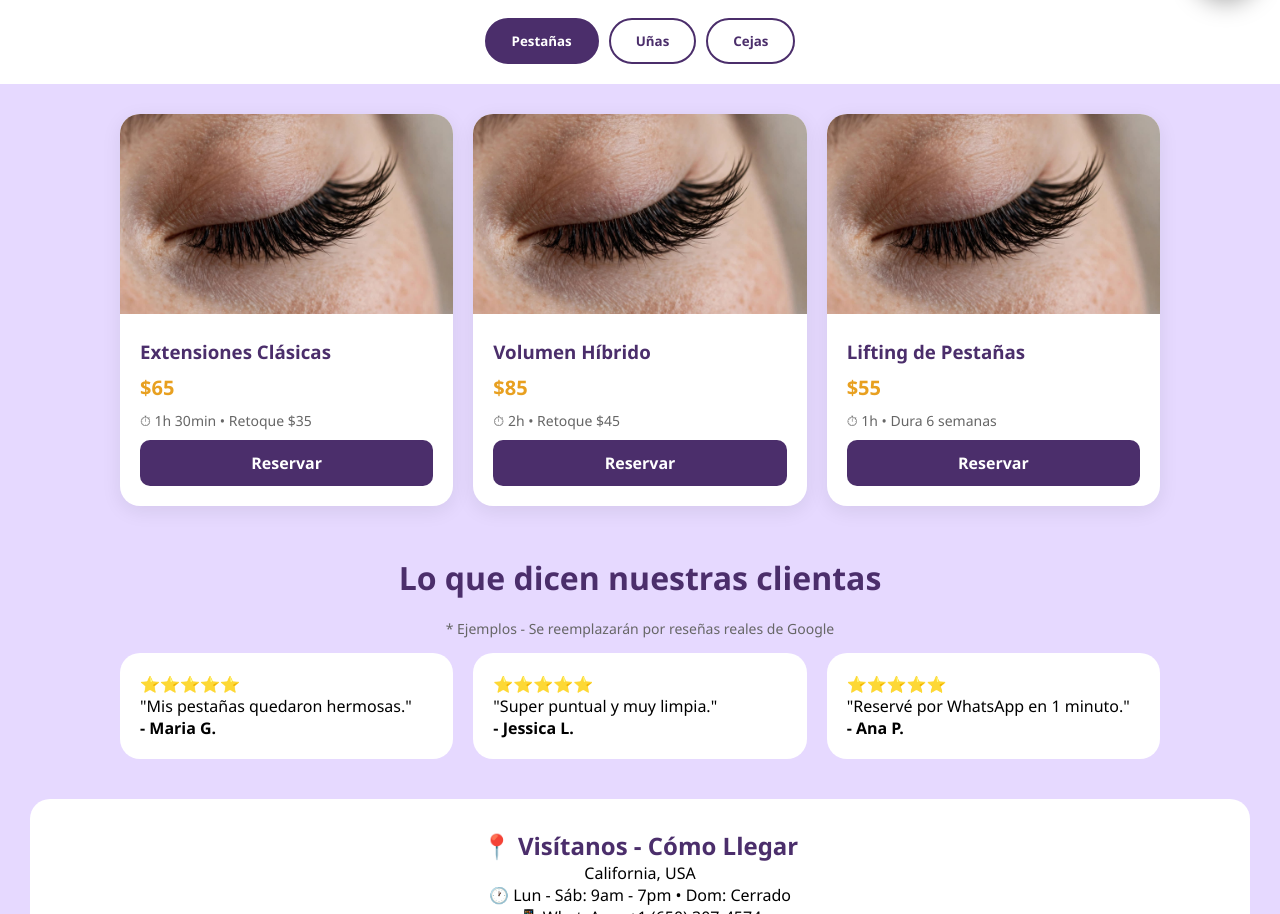
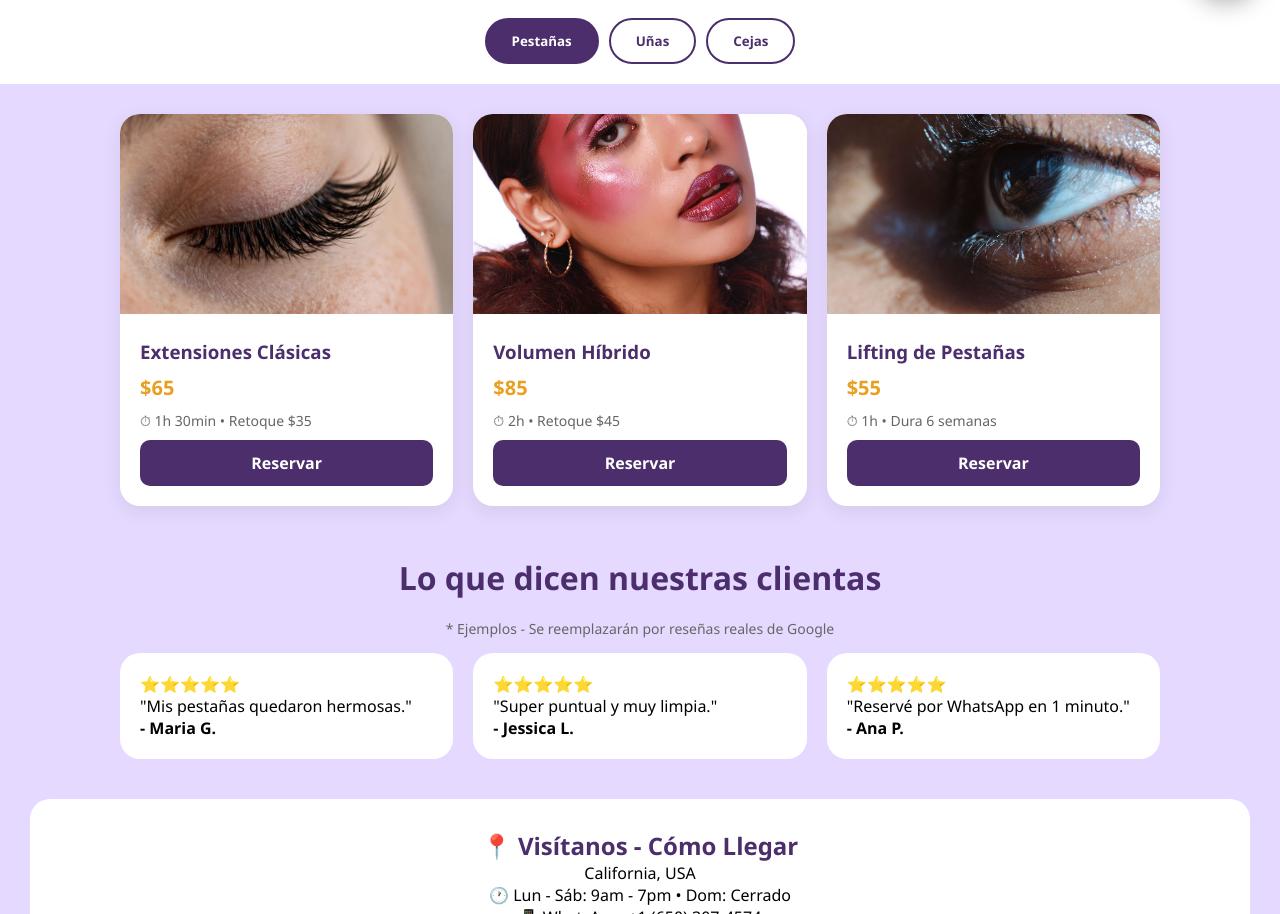
Before and after one commit to publipack43-arch/beauty-bar-usa, a plain HTML site: page index.html in a window 1280 px wide. Shown: the part 788-1702 px from the top of the page. Drawn offline with Linux system fonts and the light colour scheme.

Commit message:
Use distinct photos for eyelash service cards

```diff
--- a/index.html
+++ b/index.html
@@ -55,7 +55,7 @@ body{background:#E6D9FF}
 <div class="hero"><div class="hero-text"><h1 data-i18n-html="hero.title">Tu Mirada<br><i>En Otro</i> Nivel</h1><p data-i18n="hero.sub">Pestañas, cejas y uñas perfectas. Reserva por WhatsApp en 30 segundos.</p><a class="btn" href="https://wa.me/16503074574?text=Hola%20Beauty%20Bar%20USA%20quiero%20reservar" data-wa="wa.hero" data-i18n="hero.btn">Reservar por WhatsApp</a></div><div class="hero-img"><img src="pestanas.jpg"><div class="badge" data-i18n="hero.badge">⭐ 4.9 - +500 clientas felices</div></div></div>
 <div id="servicios" class="tabs"><button class="tab active" onclick="show('pestanas',this)" data-i18n="tab.lashes">Pestañas</button><button class="tab" onclick="show('unas',this)" data-i18n="tab.nails">Uñas</button><button class="tab" onclick="show('cejas',this)" data-i18n="tab.brows">Cejas</button></div>
 <div id="precios">
-<div class="grid" id="pestanas"><div class="card"><img src="pestanas.jpg"><div class="card-body"><h3 data-i18n="svc.classic">Extensiones Clásicas</h3><div class="price">$65</div><div class="small" data-i18n="svc.classic.small">⏱ 1h 30min • Retoque $35</div><a href="https://wa.me/16503074574?text=Quiero%20Extensiones%20Clásicas" data-wa="wa.classic" data-i18n="card.btn">Reservar</a></div></div><div class="card"><img src="pestanas.jpg"><div class="card-body"><h3 data-i18n="svc.hybrid">Volumen Híbrido</h3><div class="price">$85</div><div class="small" data-i18n="svc.hybrid.small">⏱ 2h • Retoque $45</div><a href="https://wa.me/16503074574?text=Quiero%20Volumen%20Híbrido" data-wa="wa.hybrid" data-i18n="card.btn">Reservar</a></div></div><div class="card"><img src="pestanas.jpg"><div class="card-body"><h3 data-i18n="svc.lift">Lifting de Pestañas</h3><div class="price">$55</div><div class="small" data-i18n="svc.lift.small">⏱ 1h • Dura 6 semanas</div><a href="https://wa.me/16503074574?text=Quiero%20Lifting" data-wa="wa.lift" data-i18n="card.btn">Reservar</a></div></div></div>
+<div class="grid" id="pestanas"><div class="card"><img src="pestanas.jpg"><div class="card-body"><h3 data-i18n="svc.classic">Extensiones Clásicas</h3><div class="price">$65</div><div class="small" data-i18n="svc.classic.small">⏱ 1h 30min • Retoque $35</div><a href="https://wa.me/16503074574?text=Quiero%20Extensiones%20Clásicas" data-wa="wa.classic" data-i18n="card.btn">Reservar</a></div></div><div class="card"><img src="pestanas-volumen.jpg"><div class="card-body"><h3 data-i18n="svc.hybrid">Volumen Híbrido</h3><div class="price">$85</div><div class="small" data-i18n="svc.hybrid.small">⏱ 2h • Retoque $45</div><a href="https://wa.me/16503074574?text=Quiero%20Volumen%20Híbrido" data-wa="wa.hybrid" data-i18n="card.btn">Reservar</a></div></div><div class="card"><img src="pestanas-lifting.jpg"><div class="card-body"><h3 data-i18n="svc.lift">Lifting de Pestañas</h3><div class="price">$55</div><div class="small" data-i18n="svc.lift.small">⏱ 1h • Dura 6 semanas</div><a href="https://wa.me/16503074574?text=Quiero%20Lifting" data-wa="wa.lift" data-i18n="card.btn">Reservar</a></div></div></div>
 <div class="grid" id="unas" style="display:none"><div class="card"><img src="unas.jpg"><div class="card-body"><h3 data-i18n="svc.manicure">Manicure + Gel</h3><div class="price">$45</div><div class="small" data-i18n="svc.manicure.small">⏱ 1h • Brillo perfecto</div><a href="https://wa.me/16503074574?text=Quiero%20Manicure" data-wa="wa.manicure" data-i18n="card.btn">Reservar</a></div></div><div class="card"><img src="unas.jpg"><div class="card-body"><h3 data-i18n="svc.acrylics">Acrílicas</h3><div class="price">$70</div><div class="small" data-i18n="svc.acrylics.small">⏱ 1h 30min • Diseño incluido</div><a href="https://wa.me/16503074574?text=Quiero%20Acrílicas" data-wa="wa.acrylics" data-i18n="card.btn">Reservar</a></div></div></div>
 <div class="grid" id="cejas" style="display:none"><div class="card"><img src="cejas.jpg"><div class="card-body"><h3 data-i18n="svc.browdesign">Diseño de Cejas</h3><div class="price">$35</div><div class="small" data-i18n="svc.browdesign.small">⏱ 45min • Perfilado perfecto</div><a href="https://wa.me/16503074574?text=Quiero%20Cejas" data-wa="wa.browdesign" data-i18n="card.btn">Reservar</a></div></div><div class="card"><img src="cejas.jpg"><div class="card-body"><h3 data-i18n="svc.laminated">Laminado</h3><div class="price">$60</div><div class="small" data-i18n="svc.laminated.small">⏱ 1h • Efecto peinado</div><a href="https://wa.me/16503074574?text=Quiero%20Laminado" data-wa="wa.laminated" data-i18n="card.btn">Reservar</a></div></div></div>
 </div>
```
Also changed, not shown: pestanas-lifting.jpg (added), pestanas-volumen.jpg (added).
